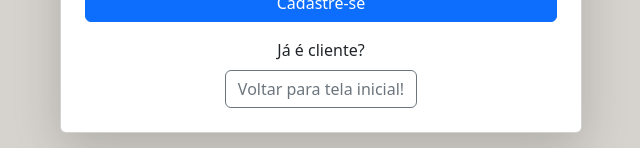
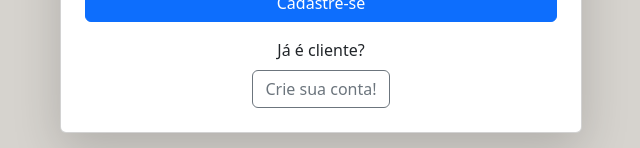
Before and after one commit to guilhermeKuffner/PratiCorte, a React (Create React App) app: page /conta/criar-conta in a window 1280 px wide. Shown: the part 649-797 px from the top of the page, without its empty margins (319-959 px from the left). Built offline with nearby package versions, Linux system fonts and the light colour scheme.

Commit message:
erro netlify

```diff
--- a/src/view/conta/home.js
+++ b/src/view/conta/home.js
@@ -100,9 +100,9 @@ class Register extends React.Component {
                         <button className="btn btn-primary mb-3">Cadastre-se</button>
                         <div className="text-center">
                             <span className="d-block mb-2">Já é cliente?</span>
-                            <a href="/">
-                                <button className="btn btn-outline-secondary" onClick={this.showLoginPage}>Voltar para tela inicial!</button>
-                            </a>
+                            <Link to="/">
+                                <button className="btn btn-outline-secondary">Crie sua conta!</button>
+                            </Link>
                         </div>
                     </div>
                 </div>
```
